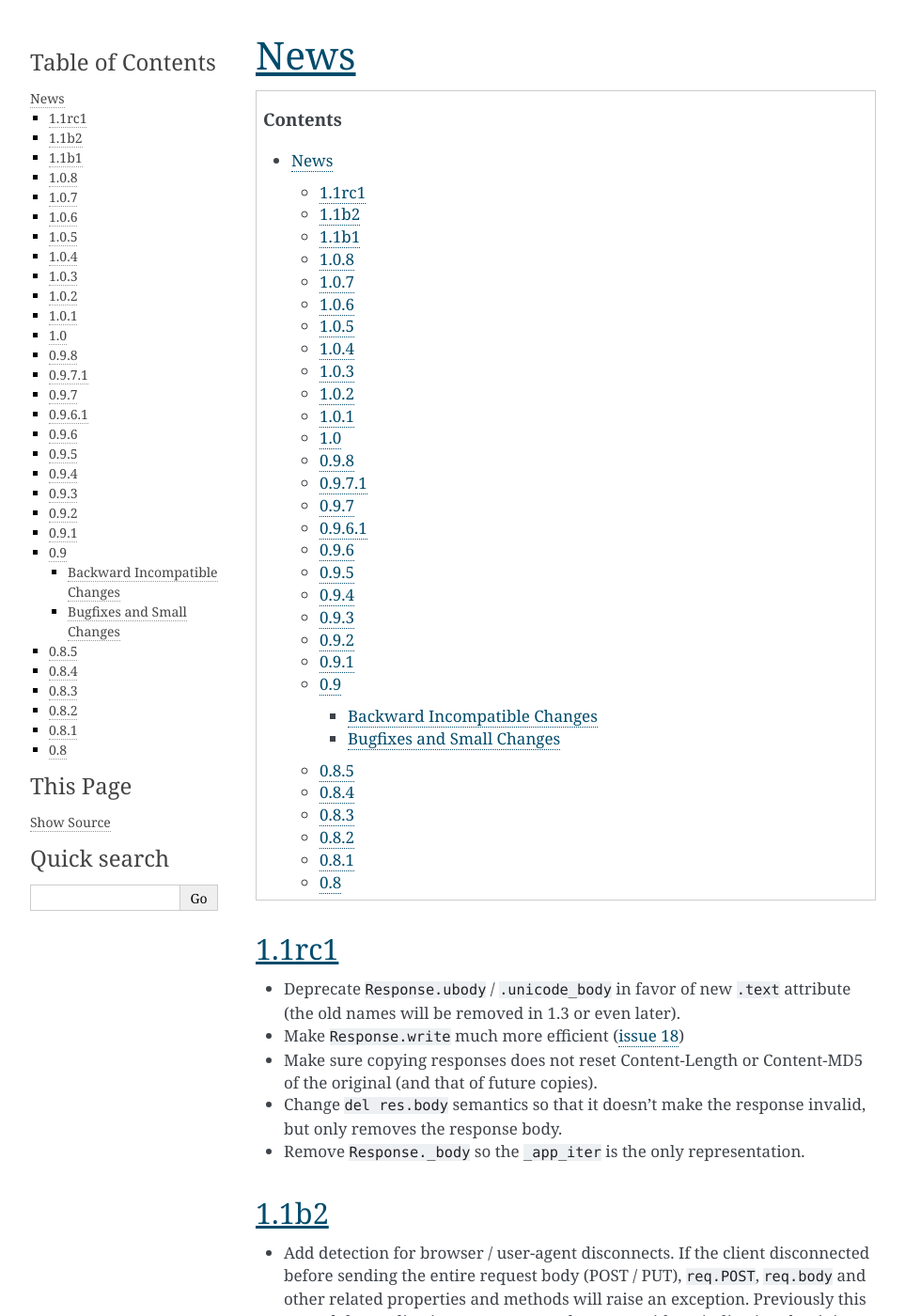
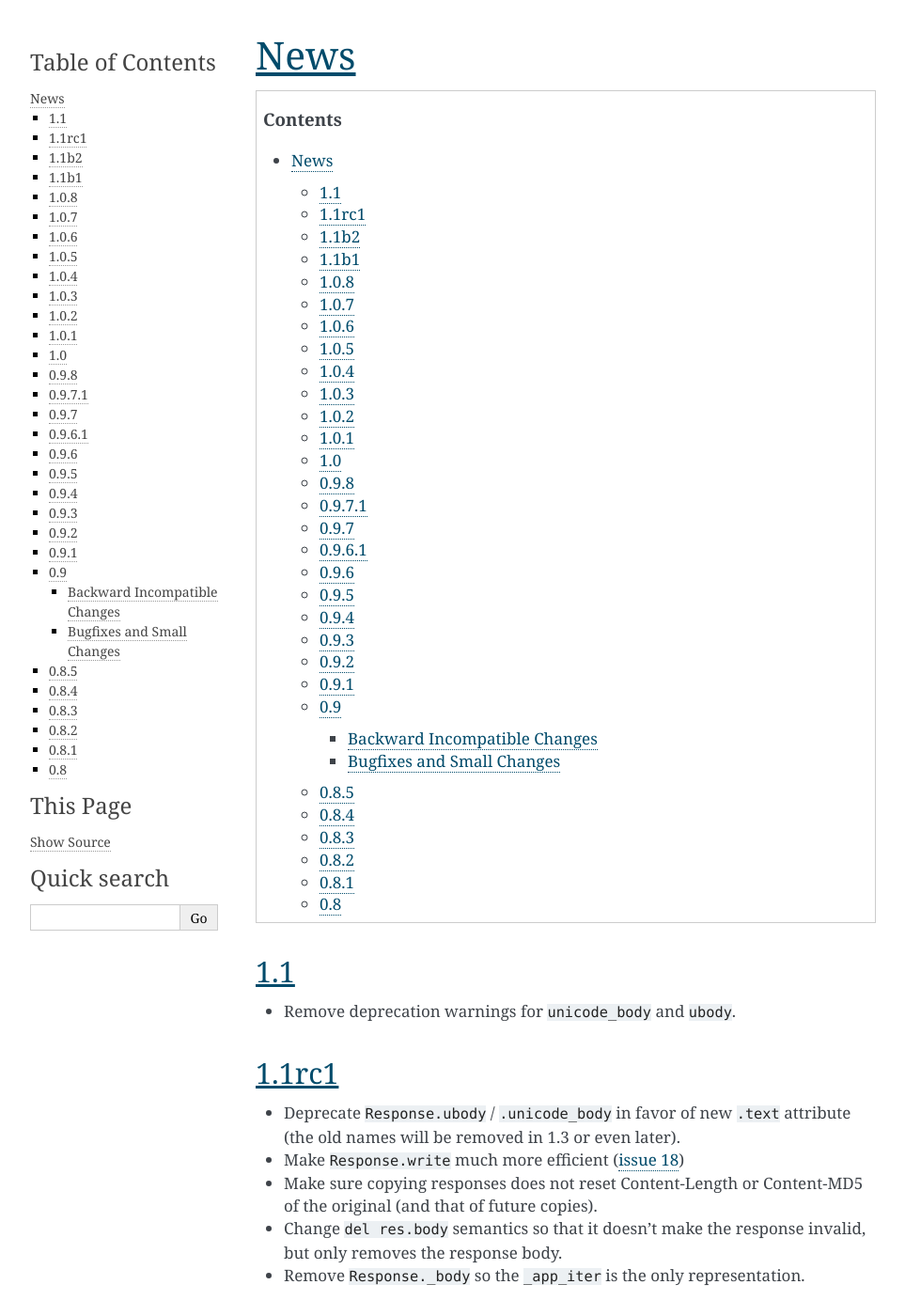
Before and after one commit to Pylons/webob, a Sphinx documentation site: the page built from docs/news.txt, in a window 1280 px wide and 1400 px high. Shown: the whole window at 94% size, without its empty margins (148-1111 px from the left). Built offline with Sphinx 7.4.7, drawn with Linux system fonts in a browser that asks for light colours.

Commit message:
version 1.1

```diff
--- a/docs/conf.py
+++ b/docs/conf.py
@@ -9,7 +9,7 @@
 
 project = 'WebOb'
 copyright = '2011, Ian Bicking and contributors'
-version = release = '1.1rc1'
+version = release = '1.1'
 exclude_patterns = ['jsonrpc-example-code/*']
 
 modindex_common_prefix = ['webob.']
--- a/docs/news.txt
+++ b/docs/news.txt
@@ -2,6 +2,10 @@
 ====
 
 .. contents::
+
+1.1
+---------
+* Remove deprecation warnings for ``unicode_body`` and ``ubody``.
 
 1.1rc1
 ---------
--- a/setup.py
+++ b/setup.py
@@ -1,6 +1,6 @@
 from setuptools import setup
 
-version = '1.1rc1'
+version = '1.1'
 
 setup(
     name='WebOb',
--- a/webob/__init__.py
+++ b/webob/__init__.py
@@ -12,4 +12,4 @@
 BaseRequest.ResponseClass = Response
 Response.RequestClass = Request
 
-__version__ = '1.1rc1'
+__version__ = '1.1'
```
